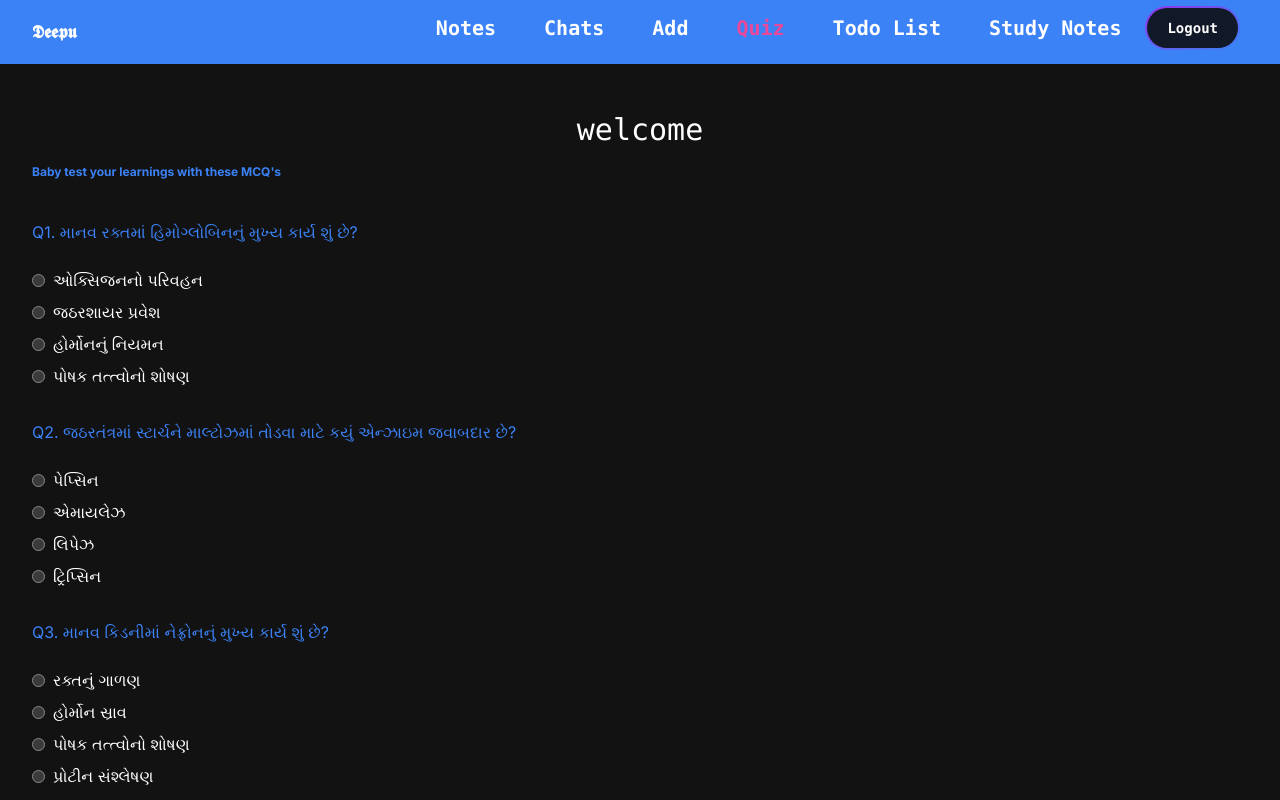
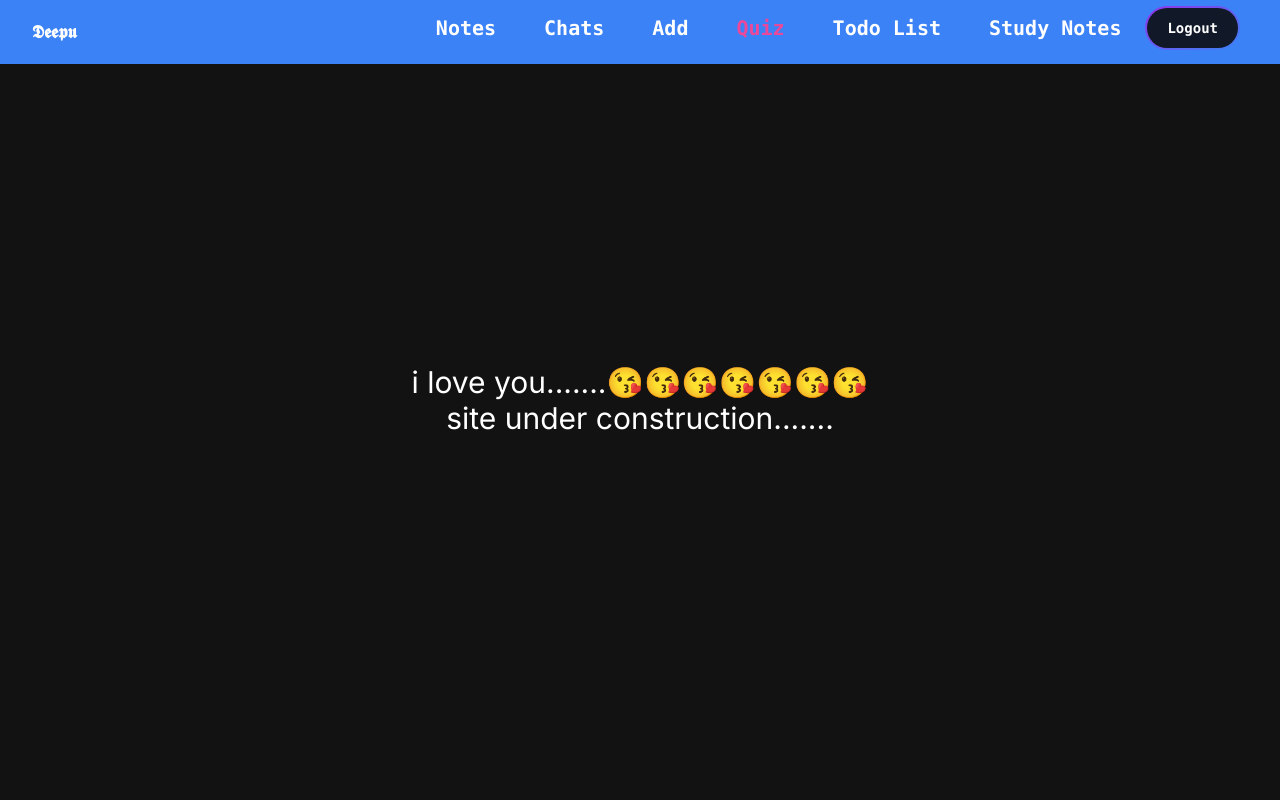
Before and after one commit to cykoravish/real-time-chat-app-node-next, a Next.js app: page /quiz in a window 1280 px wide. Shown: the top 800 px of the page. Built offline with nearby package versions, Linux system fonts and the light colour scheme.

Commit message:
testing github actions automation

```diff
--- a/src/app/quiz/page.tsx
+++ b/src/app/quiz/page.tsx
@@ -5,186 +5,10 @@ import { useRouter } from "next/navigation";
 import { showToast } from "@/components/LoveToast";
 
 const Page = () => {
-  const [selectedOptions, setSelectedOptions] = useState<any>(null);
-  const [submitted, setSubmitted] = useState<boolean>(false);
-  const [score, setScore] = useState<number>(0);
-  const [userName, setUserName] = useState<string | null>(null);
-  // const [loading, setLoading] = useState<boolean>(true);
-  const [loadingTwo, setLoadingTwo] = useState<boolean>(false);
-  const router = useRouter();
-
-  // Ref to store the latest selectedOptions state
-  const selectedOptionsRef = useRef<any>(selectedOptions);
-
-  // Update the ref whenever selectedOptions changes
-  useEffect(() => {
-    selectedOptionsRef.current = selectedOptions;
-  }, [selectedOptions]);
-
-  useEffect(() => {
-    setUserName(localStorage.getItem("username"));
-  }, []);
-
-  // Initialize state with data from local storage if available
-  useEffect(() => {
-    if (typeof window !== "undefined") {
-      const savedOptions = localStorage.getItem("selectedOptions");
-      if (savedOptions && !(savedOptions == "null")) {
-        try {
-          const parsedOptions = JSON.parse(savedOptions);
-          const processedOptions: any = Object.fromEntries(
-            Object.entries(parsedOptions).map(([key, value]) => {
-              const numericKey = Number(key);
-              if (isNaN(numericKey)) return [numericKey, null];
-              if (value === "null") return [numericKey, null];
-              if (value === "NaN") return [numericKey, "NaN"];
-              if (value === "undefined") return [numericKey, "undefined"];
-              return [numericKey, value];
-            })
-          );
-
-          setSelectedOptions(processedOptions);
-        } catch (e) {
-          console.error("Error parsing localStorage data:", e);
-        }
-      }
-    }
-  }, []);
-
-  // Save selected options to local storage whenever they change
-  useEffect(() => {
-    if (typeof window !== "undefined") {
-      try {
-        localStorage.setItem(
-          "selectedOptions",
-          JSON.stringify(selectedOptions)
-        );
-      } catch (e) {
-        console.error("Error saving to localStorage:", e);
-      }
-    }
-  }, [selectedOptions]);
-
-  const handleOptionChange = (questionId: number, optionText: string) => {
-    setSelectedOptions((prevSelectedOptions: any) => ({
-      ...prevSelectedOptions,
-      [questionId]: optionText,
-    }));
-  };
-
-  const handleSubmit = async () => {
-    setLoadingTwo(true);
-    let calculatedScore = 0;
-
-    // Use ref to get the latest selectedOptions
-    const currentSelectedOptions = selectedOptionsRef.current;
-
-    questionsData.forEach((question: any) => {
-      const selectedAnswer = currentSelectedOptions?.[question.id];
-      const correctAnswer = question.options.find(
-        (option: any) => option.isCorrect
-      )?.text;
-
-      if (selectedAnswer === correctAnswer) {
-        calculatedScore += 1;
-      }
-    });
-
-    setScore(calculatedScore);
-    setSubmitted(true);
-
-    // Clear local storage after form submission if needed
-    if (typeof window !== "undefined") {
-      localStorage.removeItem("selectedOptions");
-    }
-
-    // Clear local storage after form submission if needed
-    if (typeof window !== "undefined") {
-      localStorage.removeItem("endTime");
-    }
-
-    try {
-      // Redirect to the results page with query parameters
-      // await axios.post("/api/score", { score: calculatedScore });
-      setTimeout(() => {
-        router.push(
-          `/results?selectedOptions=${encodeURIComponent(
-            JSON.stringify(currentSelectedOptions)
-          )}&score=${calculatedScore}`
-        );
-      }, 0);
-      // await axios.get("/api/logout");
-    } catch (error) {
-      showToast("Error submitting score", "error");
-      console.error("Error submitting score:", error);
-    } finally {
-      setLoadingTwo(false);
-    }
-  };
-
-  // const handleTimerEnd = () => {
-  //   // console.log("Timer has ended. Perform actions here.");
-  //   handleSubmit();
-  // };
-
   return (
-    <div className="min-h-screen bg-black-100 md:px-8 px-4 pt-14">
-      {/* <ShiftingCountdown onEnd={handleTimerEnd} /> */}
-
-      <p className="text-purple text-center text-3xl pt-14 font-mono">
-        welcome <span className="font-semibold text-blue-500">{userName}</span>
-      </p>
-      <p className="text-xs font-bold pt-4 text-blue-500 text-wrap">
-        Baby test your learnings with these MCQ&apos;s
-      </p>
-      <div className="pt-10">
-        {questionsData.map((question: any) => (
-          <div key={question.id} className="mb-8">
-            <h2 className="pb-2 text-blue-500">{`Q${question.id}. ${question.text}`}</h2>
-            {/* <SyntaxHighlighter language="javascript" style={dracula}>
-              {question.subject}
-            </SyntaxHighlighter> */}
-            <div className="mt-4">
-              {question.options.map((option: any) => (
-                <div key={option.id} className="flex items-center mb-2">
-                  <input
-                    type="radio"
-                    id={`option-${question.id}-${option.id}`}
-                    name={`question-${question.id}`}
-                    value={option.text}
-                    checked={selectedOptions?.[question.id] === option.text}
-                    onChange={() =>
-                      handleOptionChange(question.id, option.text)
-                    }
-                    className="mr-2"
-                  />
-                  <label
-                    htmlFor={`option-${question.id}-${option.id}`}
-                    className="text-white"
-                  >
-                    {option.text}
-                  </label>
-                </div>
-              ))}
-            </div>
-          </div>
-        ))}
-        <div className="text-center">
-          <button
-            disabled={loadingTwo}
-            onClick={handleSubmit}
-            className={`relative inline-flex items-center justify-center p-0.5 mb-10 me-2 overflow-hidden text-sm font-medium text-gray-900 rounded-full group bg-gradient-to-br from-purple-500 to-pink-500 group-hover:from-purple-500 group-hover:to-pink-500 hover:text-white dark:text-white focus:ring-4 focus:outline-none focus:ring-purple-200 dark:focus:ring-purple-800 ${
-              loadingTwo
-                ? "opacity-50 cursor-not-allowed bg-gray-400"
-                : "bg-white dark:bg-black text-black dark:text-pink-500"
-            }`}
-          >
-            <span className="relative px-5 py-2.5 transition-all ease-in duration-75 bg-white dark:bg-gray-900 rounded-full group-hover:bg-opacity-0">
-              {loadingTwo ? "loading..." : "Submit"}
-            </span>
-          </button>
-        </div>
-      </div>
+    <div className="w-full h-screen flex justify-center items-center text-3xl flex-col">
+      <p> i love you.......😘😘😘😘😘😘😘</p>
+      <p>site under construction.......</p>
     </div>
   );
 };
```
